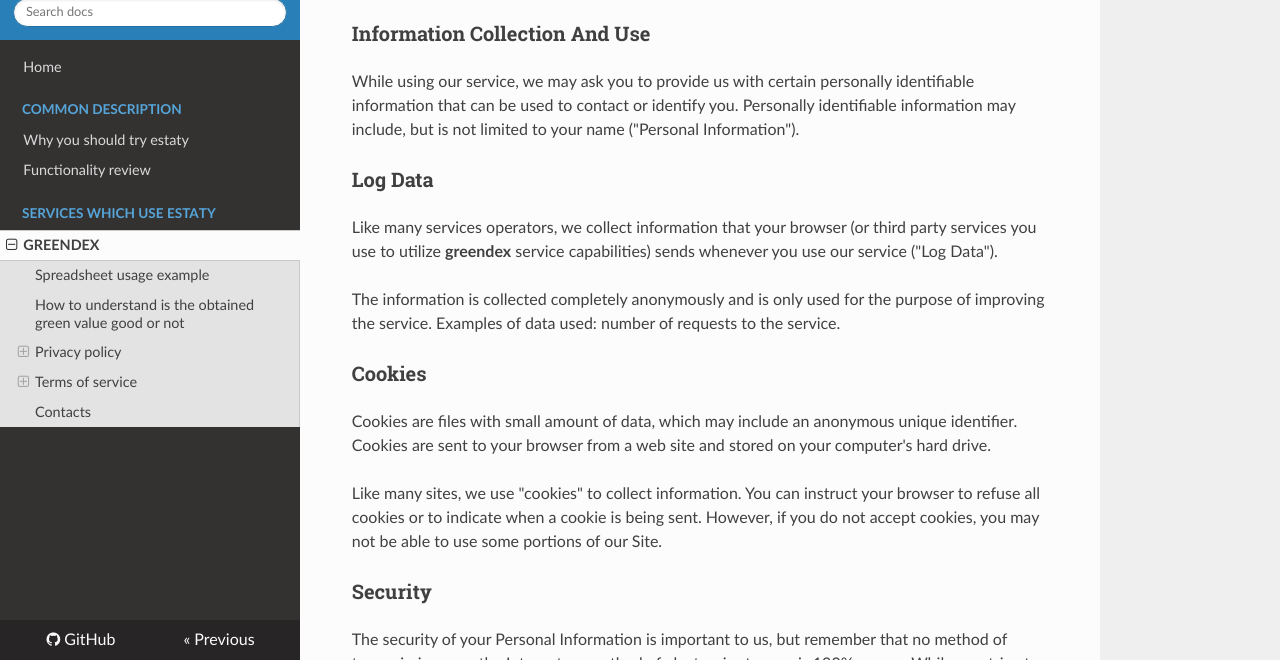
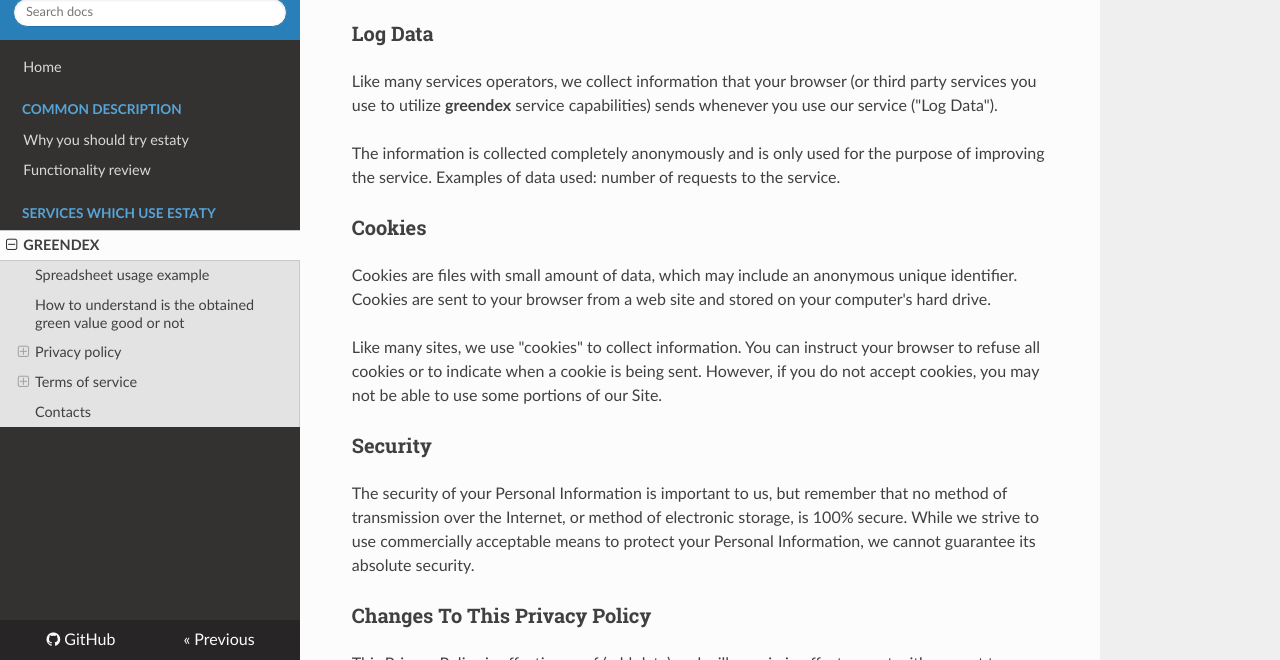
Before and after one commit to wiredhut/estaty, an MkDocs documentation site: the page built from docs/services/greendex.md, in a window 1280 px wide and 900 px high, scrolled down 3089 px, cut to the strip 240-900 px from the top of the window. Built offline with MkDocs 1.6.1, drawn with Linux system fonts in a browser that asks for light colours; nearby versions of some CDN libraries.

Commit message:
remove information collection

```diff
--- a/docs/services/greendex.md
+++ b/docs/services/greendex.md
@@ -48,12 +48,6 @@ The Service hereinafter is the [https://api.greendex.wiredhut.com/docs](https://
 
 We use your Personal Information only for providing and improving the service.
 By using the service, you agree to the collection and use of information in accordance with this policy.
-
-### Information Collection And Use
-
-While using our service, we may ask you to provide us with certain personally identifiable
-information that can be used to contact or identify you.
-Personally identifiable information may include, but is not limited to your name ("Personal Information").
 
 ### Log Data
 
```
